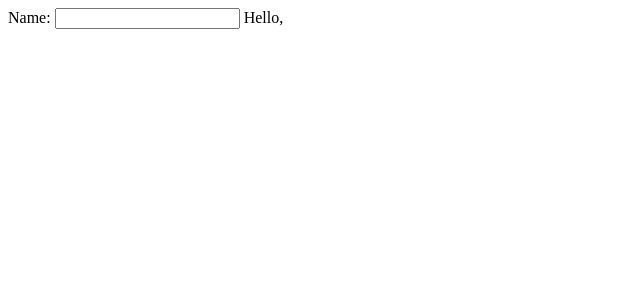
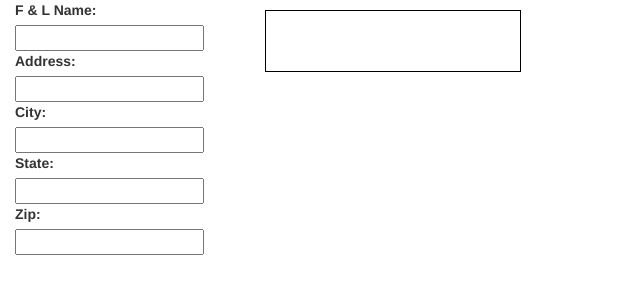
Before and after one commit to Willyb15/angular101, a plain HTML site: page exercise.html in a window 1280 px wide. Shown: the whole page, without its empty margins (0-640 px from the left). Drawn offline with nearby package versions, Linux system fonts and the light colour scheme.

Commit message:
Angular exercises

```diff
--- a/exercise.html
+++ b/exercise.html
@@ -3,10 +3,56 @@
 <head>
 	<title></title>
 </head>
+<link rel="stylesheet" href="https://maxcdn.bootstrapcdn.com/bootstrap/3.3.6/css/bootstrap.min.css" integrity="sha384-1q8mTJOASx8j1Au+a5WDVnPi2lkFfwwEAa8hDDdjZlpLegxhjVME1fgjWPGmkzs7" crossorigin="anonymous">
+<style type="text/css" media="screen">
+
+	.input-fields{
+		float:left;
+		width:9%;
+	}
+
+	.info{
+		border: 1px solid black;
+		margin-left: 150px;
+		margin-top:10px;
+		width: 20%;
+	}
+
+
+</style>
 <body>
-	<label>Name:</label> <input type="text" ng-model="name">
-	Hello, {{name}}
+<!-- 	<label>Name:</label> <input type="text" ng-model="name">
+	<label>Name 2:</label> <input type="text" ng-model="name">
+	<label>Name 3:</label> <input type="text" ng-model="name"> -->
 
+
+
+	<div id="container">
+		<div class="col-md-3 input-fields">
+			<label>F & L Name: </label><input type="text" ng-model="name"><br>
+			<label>Address: </label><input type="text" ng-model="address"><br>
+			<label>City: </label><input type="text" ng-model="city"><br>
+			<label>State: </label><input type="text" ng-model="state"><br>
+			<label>Zip: </label><input type="text" ng-model="zip">
+		</div>
+
+		<div class="col-md-4 text-center info">
+			<span id="name">{{name}}</span><br>
+			<span id="address">{{address}}</span><br>
+			<span id="city">{{city}} {{state}}</span><br>
+			<span id="zip">{{zip}}</span>
+		</div>
+
+	</div>
+
+
+
+
+
+
+
+
+	<!-- Hello, {{first}} {{last}}! -->
 	<!-- <span id="inputText"> world! </span> -->
 
 
```
